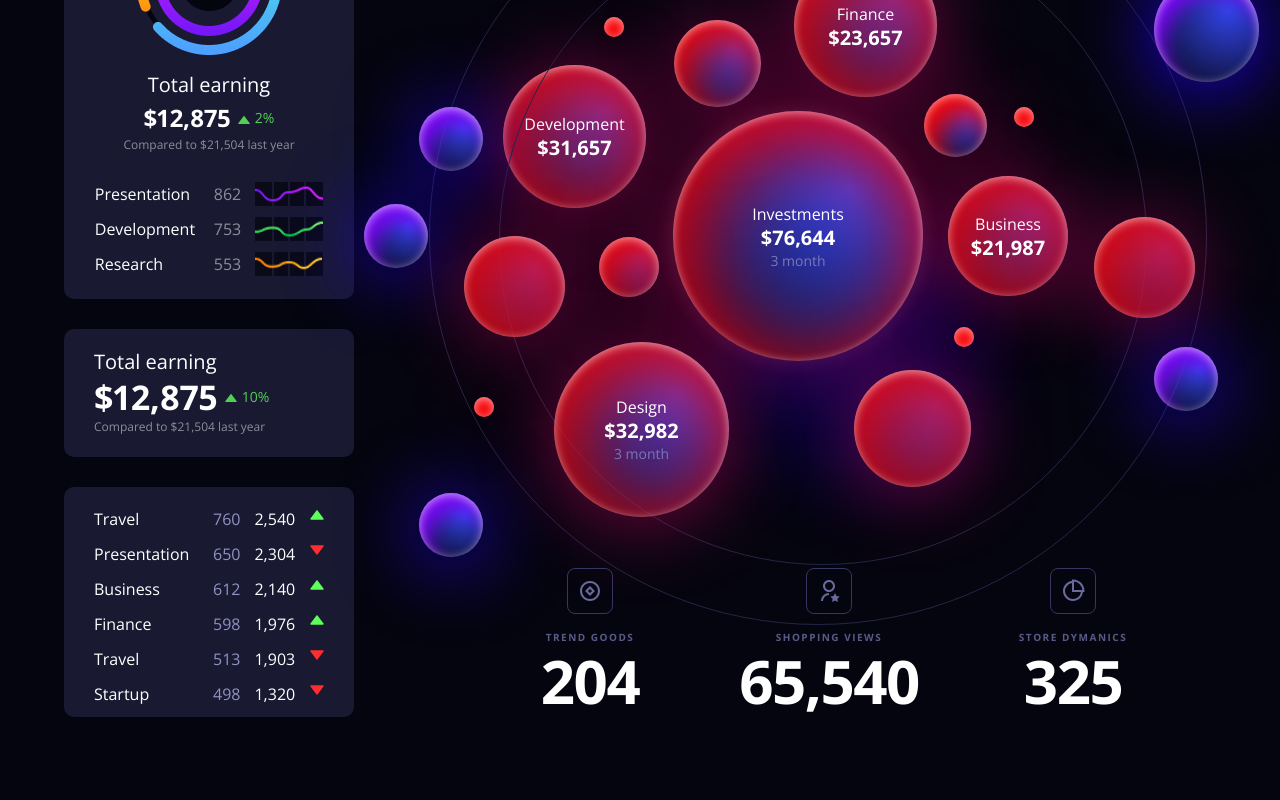
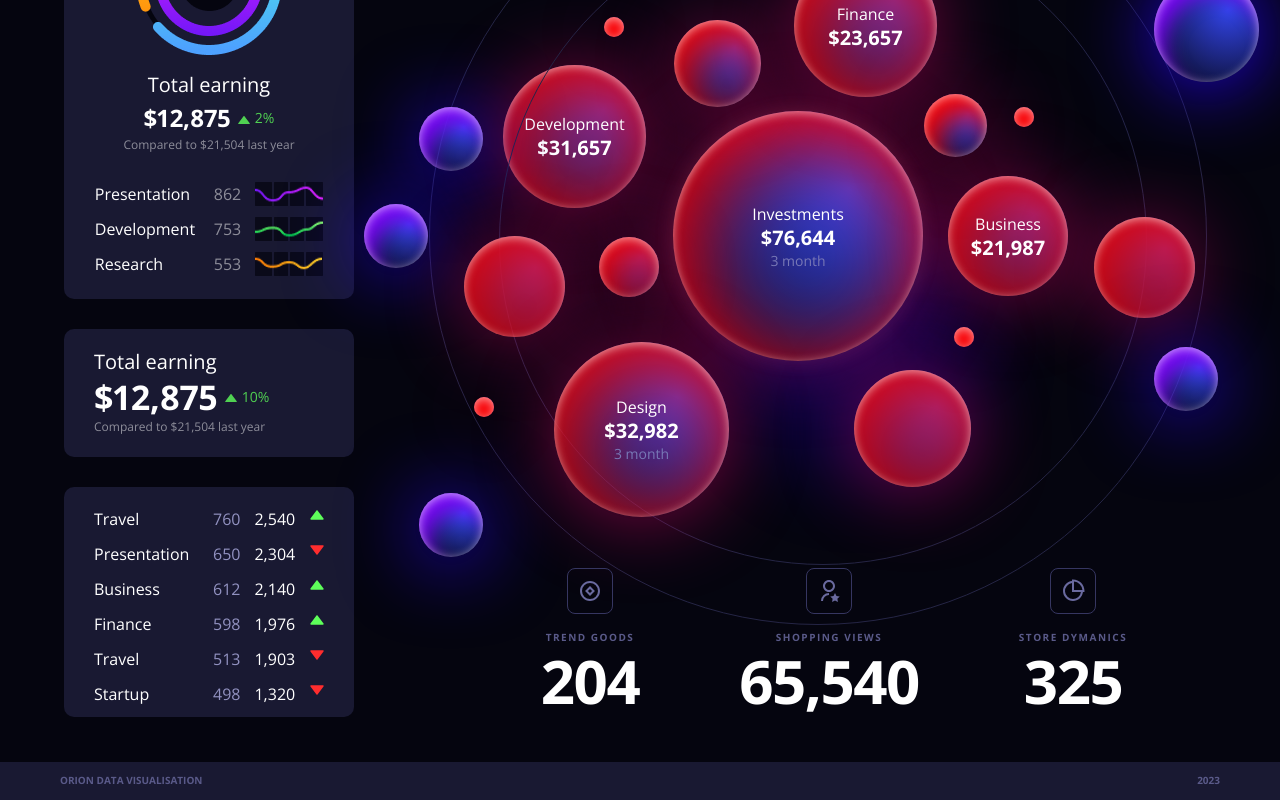
Before and after one commit to eduardacarvalho00/orion_charts, a React (Vite) app: page / in a window 1280 px wide. Shown: the part 280-1080 px from the top of the page. Before the commit the page ends 1002 px from the top, so only its background shows below. Built offline with nearby package versions, Linux system fonts and the light colour scheme.

Commit message:
feat: creating footer

```diff
--- a/src/App.tsx
+++ b/src/App.tsx
@@ -7,6 +7,7 @@ import { CardInformation } from './components/DataVisualisation/CardInformation'
 import { CardTimeRange } from './components/DataVisualisation/TimeRange/CardTimeRange';
 import { Header } from './components/Header';
 import { CardStatistics } from './components/Statistics/CardStatistics';
+import { Footer } from './components/Footer';
 
 function App() {
   return (
@@ -94,6 +95,7 @@ function App() {
 
         </Flex>
       </Flex>
+      <Footer/>
     </>
   );
 }
--- /dev/null
+++ b/src/components/Footer.tsx
@@ -0,0 +1,10 @@
+import { Box, Flex, Text } from "@chakra-ui/react";
+
+export function Footer() {
+  return (
+    <Flex as='footer' justify='space-between' w='100%' h='38px' bg='purple.900' color='#5A5A89' px='60px' fontWeight={700} fontSize={10} mt='40px' py='11px'>
+      <Text textTransform='uppercase'>Orion data visualisation</Text>
+      <Text>2023</Text>
+    </Flex>
+  )
+}
```
